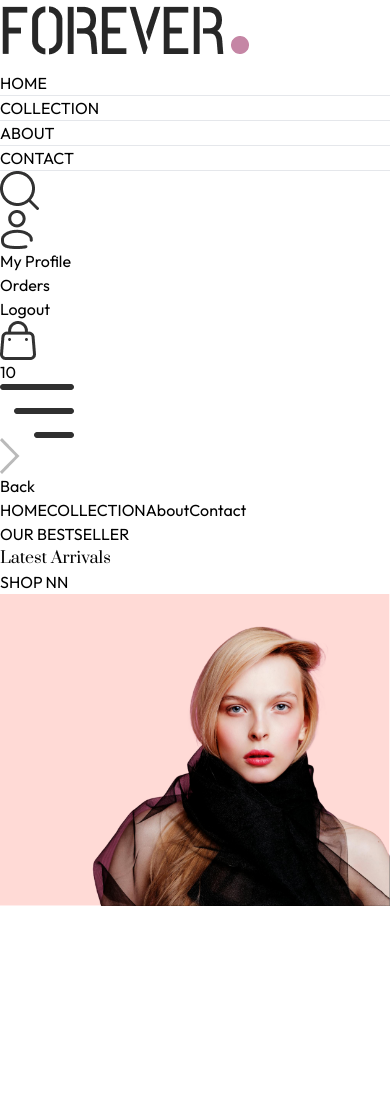
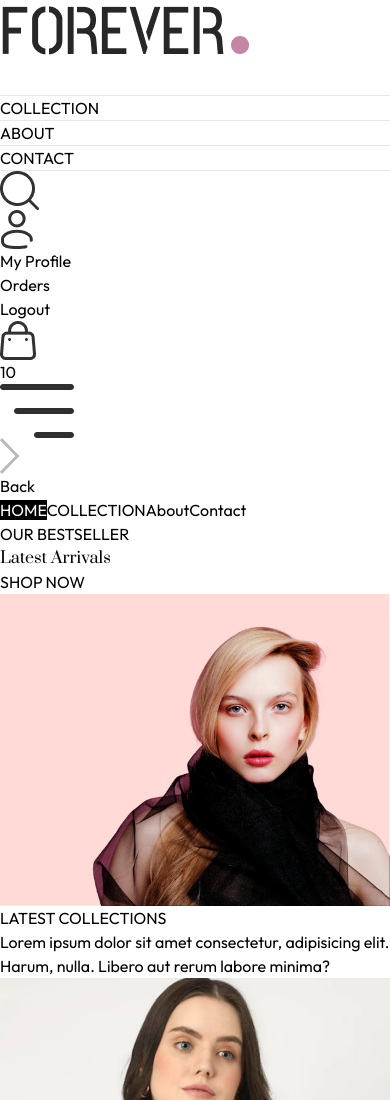
Before and after one commit to farazkhan2000/ecom_app, a React (Vite) app in the folder frontend/: page / in a window 390 px wide. Shown: the top 1100 px of the page. Before the commit the page ends 906 px from the top, so only its background shows below. Built offline with nearby package versions, Linux system fonts and the light colour scheme.

Commit message:
latest collection component created

```diff
--- a/frontend/src/components/Hero.jsx
+++ b/frontend/src/components/Hero.jsx
@@ -13,7 +13,7 @@
           </div>
           <h1 className='prata-regular text-3xl sm:py-3 lg:text-5xl leading-relaxed'>Latest Arrivals</h1>
           <div className="flex items-center gap-2">
-            <p className="font-semibold text-sm md:text-base">SHOP NN</p>
+            <p className="font-semibold text-sm md:text-base">SHOP NOW</p>
             <p className="w-8 md:w-11 h-[1px] bg-[#414141]"></p>
           </div>
         </div>
--- /dev/null
+++ b/frontend/src/components/LatestCollection.jsx
@@ -0,0 +1,37 @@
+import React, { useContext, useEffect, useState } from 'react';
+import { ShopContext } from '../context/ShopContext';
+import Title from './Title';
+import ProductItem from './ProductItem';
+
+const LatestCollection = () => {
+
+  const { products } = useContext(ShopContext);
+  // console.log('products: ', products);
+  const [latestProducts, setLatestProducts] = useState([]);
+
+  useEffect(() => {
+    setLatestProducts(products.slice(0, 10));
+  }, [])
+
+  return (
+    <div className='py-10'>
+      <div className='text-center py-8 text-3xl'>
+        <Title text1={'LATEST'} text2={'COLLECTIONS'} />
+        <p className='w-3/4 m-auto text-xs sm:text-sm md:text-base text-gray-600'>
+          Lorem ipsum dolor sit amet consectetur, adipisicing elit. Harum, nulla. Libero aut rerum labore minima?
+        </p>
+      </div>
+
+      {/* Rendering Products */}
+      <div className="grid grid-cols-2 sm:grid-cols-3 md:grid-cols-4 lg:grid-cols-5 gap-4 gap-y-6">
+        {
+          latestProducts.map((item, index) => (
+            <ProductItem key={index} id={item._id} image={item.image} name={item.name} price={item.price} />
+          ))
+        }
+      </div>
+    </div>
+  )
+}
+
+export default LatestCollection;
--- a/frontend/src/components/Navbar.jsx
+++ b/frontend/src/components/Navbar.jsx
@@ -8,7 +8,7 @@
   return (
     <div className='flex items-center justify-between py-5 font-medium'>
 
-      <img src={assets.logo} className='w-36' alt="logo" />
+      <Link to="/"><img src={assets.logo} className='w-36' alt="logo" /></Link>
 
       <ul className='hidden sm:flex gap-5 text-sm text-gray-700'>
 
--- /dev/null
+++ b/frontend/src/components/ProductItem.jsx
@@ -0,0 +1,20 @@
+import React, { useContext } from 'react';
+import { ShopContext } from '../context/ShopContext';
+import { Link } from 'react-router-dom';
+
+const ProductItem = ({id, image, name, price}) => {
+
+  const { currency } = useContext(ShopContext);
+
+  return (
+    <Link className='text-gray-700 cursor-pointer' to={`/product/${id}`}>
+      <div className="overflow-hidden">
+        <img className='hover:scale-110 transition ease-in-out' src={image[0]} alt="" />
+      </div>
+      <p className='pt-3 pb-1 text-sm'>{name}</p>
+      <p className='ttext-sm font-medium'>{currency}{price}</p>
+    </Link>
+  )
+}
+
+export default ProductItem;
--- /dev/null
+++ b/frontend/src/components/Title.jsx
@@ -0,0 +1,12 @@
+import React from 'react';
+
+const Title = ({text1, text2}) => {
+  return (
+    <div className='inline-flex gap-2 items-center mb-3'>
+      <p className='text-gray-500'>{text1} <span className='text-gray-700 font-medium'>{text2}</span></p>
+      <p className='w-8 sm:w-12 h-[1px] sm:h-[2px] bg-gray-700'></p>
+    </div>
+  )
+}
+
+export default Title;
--- a/frontend/src/index.css
+++ b/frontend/src/index.css
@@ -17,3 +17,10 @@
   font-weight: 400;
   font-style: normal;
 }
+
+@media (max-width: 640px) {
+  a.active {
+    background-color: black;
+    color: white;
+  }
+}
--- a/frontend/src/main.jsx
+++ b/frontend/src/main.jsx
@@ -1,11 +1,13 @@
-import { StrictMode } from 'react';
 import { createRoot } from 'react-dom/client';
 import './index.css';
 import App from './App.jsx';
 import { BrowserRouter } from 'react-router-dom';
+import ShopContextProvider from './context/ShopContext.jsx';
 
 createRoot(document.getElementById('root')).render(
   <BrowserRouter>
-    <App />
+    <ShopContextProvider>
+      <App />
+    </ShopContextProvider>
   </BrowserRouter>,
 )
--- a/frontend/src/pages/Home.jsx
+++ b/frontend/src/pages/Home.jsx
@@ -1,10 +1,12 @@
 import React from 'react';
 import Hero from '../components/Hero';
+import LatestCollection from '../components/LatestCollection';
 
 const Home = () => {
   return (
     <div>
       <Hero />
+      <LatestCollection />
     </div>
   )
 }
```
